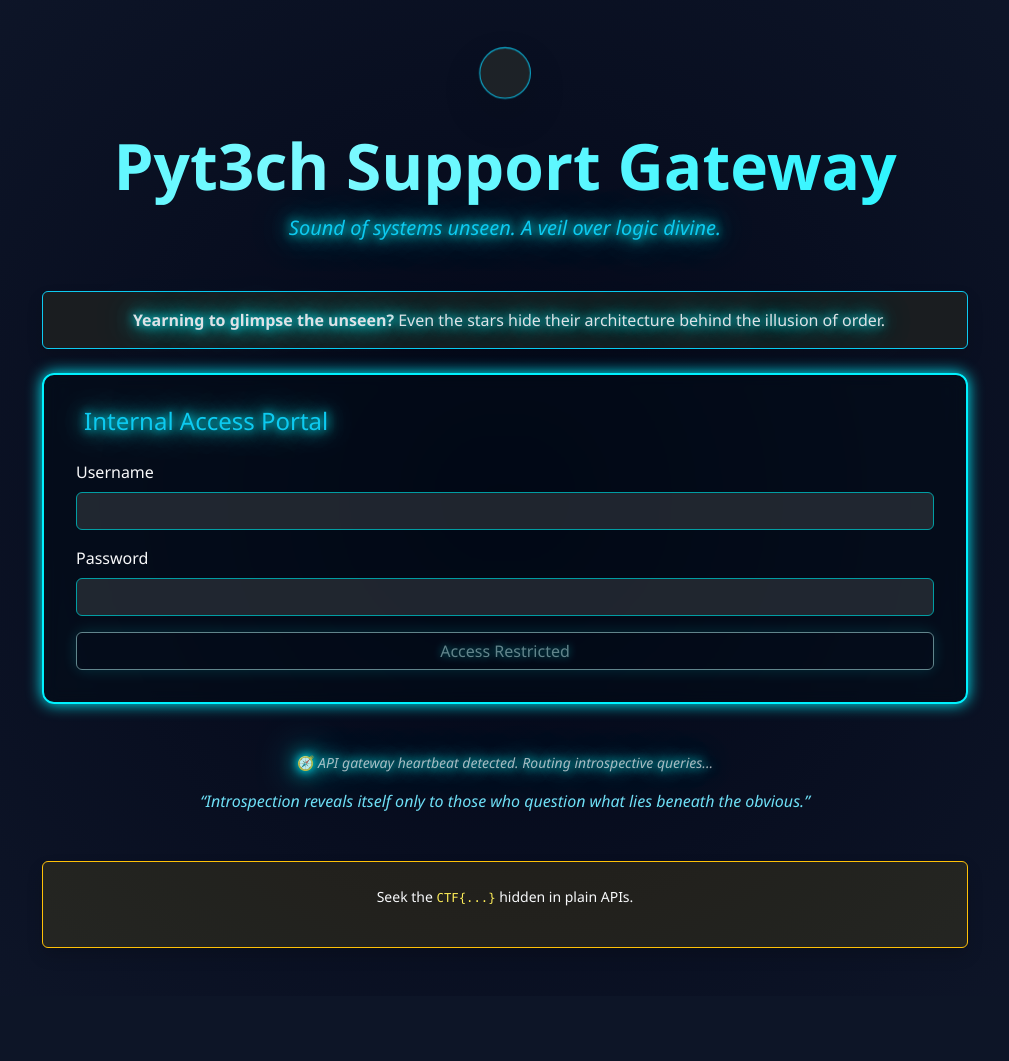
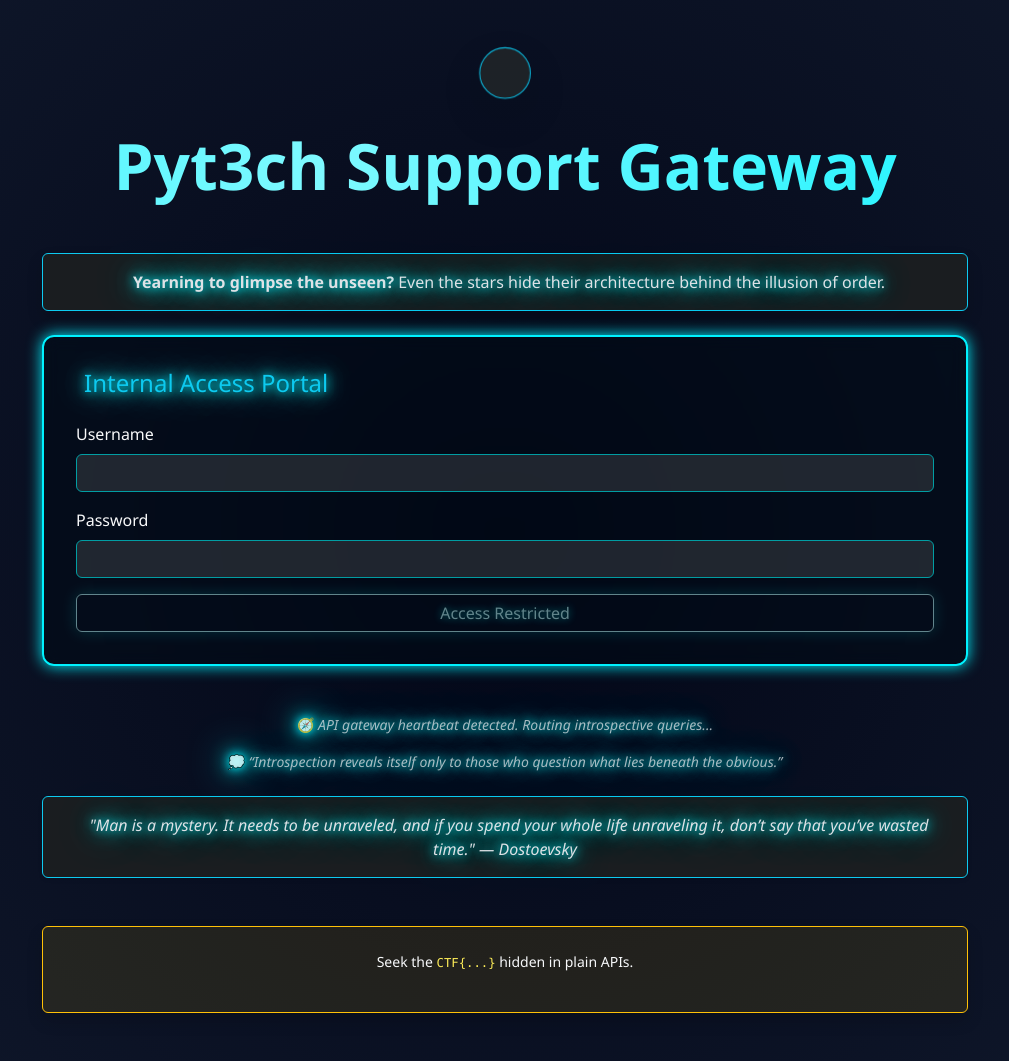
Before and after one commit to Pytech04/Graphql-CTF, a Flask app: page / in a window 1280 px wide. Shown: the whole page, without its empty margins (135-1144 px from the left). Before the commit the page ends 948 px from the top, so only its background shows below. Run offline with Flask 3, Linux system fonts and the light colour scheme; parts of the project's set-up code (start-up, migrations or seed data) failed here and were passed over; some libraries are stand-ins or nearby versions.

Commit message:
Fix: updated index.html

```diff
--- a/templates/index.html
+++ b/templates/index.html
@@ -97,7 +97,7 @@
             <i class="fas fa-shield-alt fa-2x text-info glow"></i>
           </div>
           <h1 class="display-3 fw-bold mt-4 text-gradient">Pyt3ch Support Gateway</h1>
-          <p class="lead text-info fst-italic glow">Sound of systems unseen. A veil over logic divine.</p>
+
         </div>
 
         <!-- Cosmic Notice -->
@@ -127,8 +127,13 @@
         <!-- Insight -->
         <div class="text-center mt-4">
           <p class="text-muted small glow">🧭 <em>API gateway heartbeat detected. Routing introspective queries...</em></p>
-          <p class="fst-italic text-info-emphasis">“Introspection reveals itself only to those who question what lies beneath the obvious.”</p>
+          <p class="text-muted small glow">‍💭  <em>“Introspection reveals itself only to those who question what lies beneath the obvious.”</em></p>
         </div>
+        <div class="alert alert-dark border-info glow shadow-sm mt-4">
+  <i class="fas fa-mask me-2 text-info"></i>
+  <span class="fst-italic">"Man is a mystery. It needs to be unraveled, and if you spend your whole life unraveling it, don’t say that you’ve wasted time." — Dostoevsky</span>
+</div>
+
 
         <!-- CTF Section -->
         <div class="mt-5">
```
